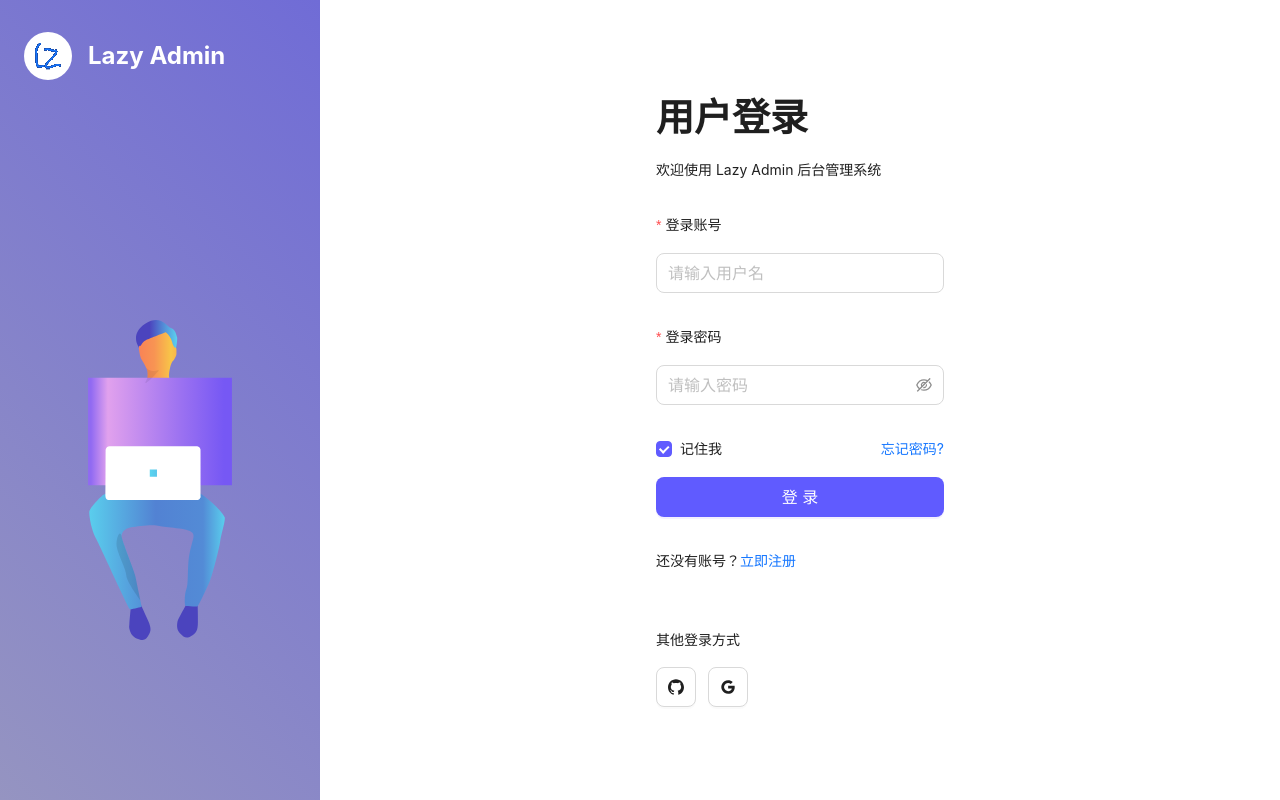
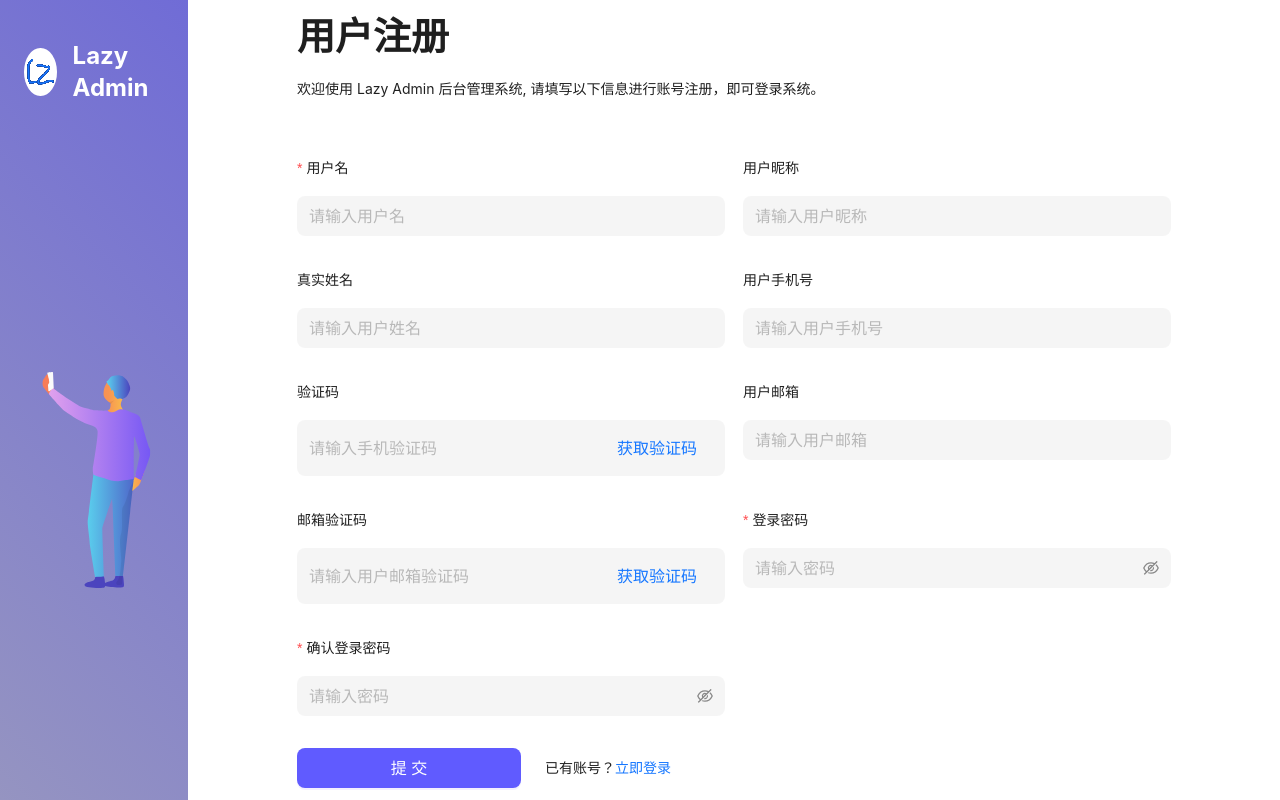
Before and after one commit to zguiyang/lazyAdmin, a React (Vite) app: page /auth/register in a window 1280 px wide. Before the commit this address led to /auth/login. Built offline with nearby package versions, Linux system fonts and the light colour scheme.

Commit message:
feat: add register page

```diff
--- /dev/null
+++ b/src/pages/register/index.tsx
@@ -0,0 +1,138 @@
+import { Avatar, Button, Col, Form, Input, Row, Space, Typography } from 'antd';
+import { useNavigate } from 'react-router-dom';
+
+import logoImg from '@/assets/logo.svg';
+import manRegisterImg from '@/assets/man-register.svg';
+import { setUserToken } from '@/helper/auth';
+
+import styles from './styles.module.scss';
+
+export type RegisterFormFields = {
+  username?: string;
+  password?: string;
+  remember?: string;
+};
+
+export default function RegisterPage() {
+  const navigate = useNavigate();
+  const [form] = Form.useForm<RegisterFormFields>();
+
+  async function handleFinish(values: RegisterFormFields) {
+    console.log('values', values);
+    await setUserToken('776tggug');
+    navigate('/');
+  }
+
+  return (
+    <div className={styles.registerPageWrapper}>
+      <div className={styles.registerPageThumb}>
+        <div className={'space-x-4 flex items-center p-6'}>
+          <Avatar
+            size={48}
+            src={<img src={logoImg} alt={'logo'} style={{ width: 28, height: 28 }} />}
+            style={{ backgroundColor: '#fff' }}
+          />
+          <h1 className={'text-2xl font-bold'}>Lazy Admin</h1>
+        </div>
+        <div className={styles.thumbImage}>
+          <img src={manRegisterImg} alt="login-bg" />
+        </div>
+      </div>
+      <div className={styles.registerPageContent}>
+        <div className={styles.loginFormWrapper}>
+          <div className={styles.registerTitle}>
+            <Typography.Title>用户注册</Typography.Title>
+            <Typography.Text>
+              欢迎使用 Lazy Admin 后台管理系统, 请填写以下信息进行账号注册，即可登录系统。
+            </Typography.Text>
+          </div>
+          <Form
+            form={form}
+            size={'large'}
+            layout={'vertical'}
+            autoComplete={'off'}
+            variant={'filled'}
+            className={styles.registerForm}
+            initialValues={{ remember: true }}
+            onFinish={handleFinish}
+          >
+            <Row gutter={{ md: 12, xl: 18, xxl: 24 }}>
+              <Col xs={24} md={24} xl={12} xxl={8}>
+                <Form.Item
+                  label={'用户名'}
+                  name={'username'}
+                  validateTrigger={'onBlur'}
+                  rules={[{ required: true, message: '请输入用户名' }]}
+                >
+                  <Input placeholder="请输入用户名" />
+                </Form.Item>
+              </Col>
+              <Col xs={24} md={24} xl={12} xxl={8}>
+                <Form.Item label={'用户昵称'}>
+                  <Input placeholder="请输入用户昵称" />
+                </Form.Item>
+              </Col>
+              <Col xs={24} md={24} xl={12} xxl={8}>
+                <Form.Item label={'真实姓名'}>
+                  <Input placeholder="请输入用户姓名" />
+                </Form.Item>
+              </Col>
+              <Col xs={24} md={24} xl={12} xxl={8}>
+                <Form.Item label={'用户手机号'}>
+                  <Input placeholder="请输入用户手机号" />
+                </Form.Item>
+              </Col>
+              <Col xs={24} md={24} xl={12} xxl={8}>
+                <Form.Item label={'验证码'}>
+                  <Input placeholder="请输入手机验证码" suffix={<Button type={'link'}>获取验证码</Button>} />
+                </Form.Item>
+              </Col>
+              <Col xs={24} md={24} xl={12} xxl={8}>
+                <Form.Item label={'用户邮箱'}>
+                  <Input placeholder="请输入用户邮箱" />
+                </Form.Item>
+              </Col>
+              <Col xs={24} md={24} xl={12} xxl={8}>
+                <Form.Item label={'邮箱验证码'}>
+                  <Input placeholder="请输入用户邮箱验证码" suffix={<Button type={'link'}>获取验证码</Button>} />
+                </Form.Item>
+              </Col>
+              <Col xs={24} md={24} xl={12} xxl={8}>
+                <Form.Item
+                  label={'登录密码'}
+                  name={'password'}
+                  validateTrigger={'onBlur'}
+                  rules={[{ required: true, message: '请输入密码' }]}
+                >
+                  <Input.Password placeholder="请输入密码" />
+                </Form.Item>
+              </Col>
+              <Col xs={24} md={24} xl={12} xxl={8}>
+                <Form.Item
+                  label={'确认登录密码'}
+                  name={'password'}
+                  validateTrigger={'onBlur'}
+                  rules={[{ required: true, message: '请输入密码' }]}
+                >
+                  <Input.Password placeholder="请输入密码" />
+                </Form.Item>
+              </Col>
+              <Col span={24}>
+                <Form.Item style={{ paddingTop: 8 }}>
+                  <Space size={24}>
+                    <Button type={'primary'} htmlType={'submit'} style={{ width: '14rem' }}>
+                      提交
+                    </Button>
+                    <Typography.Text>
+                      已有账号？<Typography.Link href={'/auth/login'}>立即登录</Typography.Link>
+                    </Typography.Text>
+                  </Space>
+                </Form.Item>
+              </Col>
+            </Row>
+          </Form>
+        </div>
+      </div>
+    </div>
+  );
+}
--- /dev/null
+++ b/src/pages/register/styles.module.scss
@@ -0,0 +1,35 @@
+.registerPageWrapper {
+  @apply flex flex-row items-center;
+  height: 100vh;
+  width: 100%;
+}
+.registerPageThumb {
+  @apply h-full relative object-cover w-1/3 text-white;
+  background: linear-gradient(45deg, #9594c1, #706cd6);
+}
+.registerPageContent {
+  @apply flex  justify-center items-center flex-auto h-full overflow-y-auto;
+  box-sizing: border-box;
+}
+
+.thumbImage {
+  @apply absolute bottom-0;
+  width: 60%;
+  height: 40%;
+  left: 50%;
+  transform: translate(-50%, -50%);
+  img {
+    @apply w-full h-full object-contain block;
+  }
+}
+
+.loginFormWrapper {
+  width: 80%;
+  @apply pl-6 pr-6;
+}
+.registerTitle {
+  text-align: left;
+}
+.registerForm {
+  @apply mt-12;
+}
--- a/src/router/index.tsx
+++ b/src/router/index.tsx
@@ -43,6 +43,10 @@ export const routes: RouteObject[] = [
         path: 'login',
         element: lazyElementLoader(() => import('@/pages/login')),
       },
+      {
+        path: 'register',
+        element: lazyElementLoader(() => import('@/pages/register')),
+      },
     ],
   },
 ];
```
Also changed, not shown: src/assets/man-register.svg (added).
